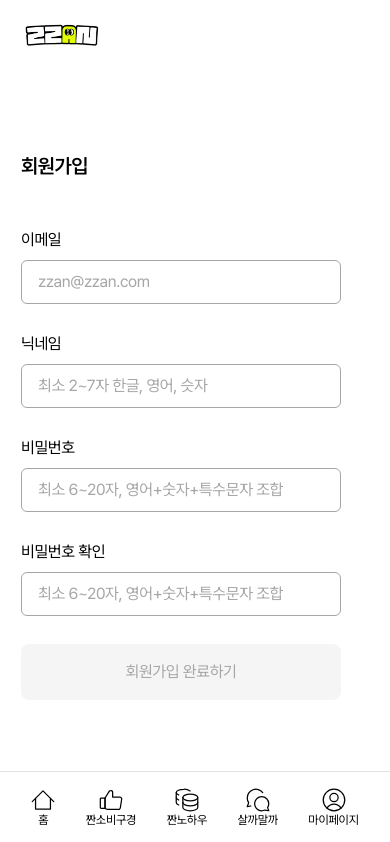
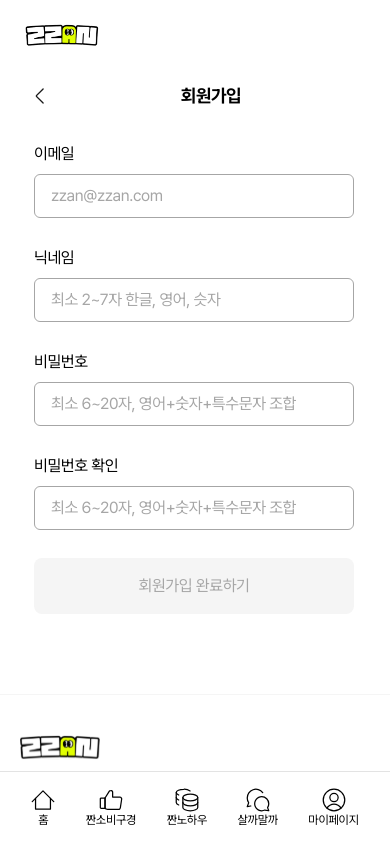
Before and after one commit to ZZANTech/ZZANTech-Fe, a Next.js app: page /signup in a window 390 px wide. Shown: the top 842 px of the page. Built offline with nearby package versions, Linux system fonts and the light colour scheme; no server answers; a web font is replaced by a local one.

Commit message:
design: 회원가입페이지 모바일 반응형 완료

```diff
--- a/src/app/(auth)/signup/_components/SignUpContainer.tsx
+++ b/src/app/(auth)/signup/_components/SignUpContainer.tsx
@@ -4,11 +4,15 @@ import { checkDuplication, checkDuplicationNickname, signUp } from "@/apis/auth"
 import Button from "@/components/Button";
 import useAlertModal from "@/hooks/useAlertModal";
 import { TInputs } from "@/types/auth.types";
+import Image from "next/image";
 import { useRouter } from "next/navigation";
 import { SubmitHandler, useForm } from "react-hook-form";
 
 function SignUpContainer() {
   const router = useRouter();
+  const handleClose = () => {
+    router.back();
+  };
   const modal = useAlertModal();
   const {
     register,
@@ -30,9 +34,21 @@ function SignUpContainer() {
   };
 
   return (
-    <form onSubmit={handleSubmit(onSubmit)} className="w-[348px] flex flex-col mx-auto mt-[102px]">
-      <h1 className="text-xl font-semibold mb-12">회원가입</h1>
+    <div>
+      <div>
+        {/* 작은 화면에서만 보이는 뒤로가기 버튼과 "회원가입" */}
+        <div className="lg:hidden flex items-center justify-between my-8">
+          <button onClick={handleClose} className="pl-2">
+            <Image src="/icons/quiz/back.svg" alt="뒤로가기" width={24} height={24} />
+          </button>
+          <h3 className="text-lg font-bold flex-grow text-center">회원가입</h3>
+        </div>
+      </div>
 
+      <form onSubmit={handleSubmit(onSubmit)} className="w-[348px] flex flex-col items-center lg:mx-auto ">
+        <div className="hidden lg:block lg:w-full mt-[102px] mb-12 flex justify-start">
+          <h1 className="text-xl font-semibold">회원가입</h1>
+        </div>
         <div className="flex flex-col mb-6">
           <label>이메일</label>
           <input
@@ -137,6 +153,7 @@ function SignUpContainer() {
           회원가입 완료하기
         </Button>
       </form>
+    </div>
   );
 }
 
```
Lines whose indentation alone changed are shown as unchanged.
